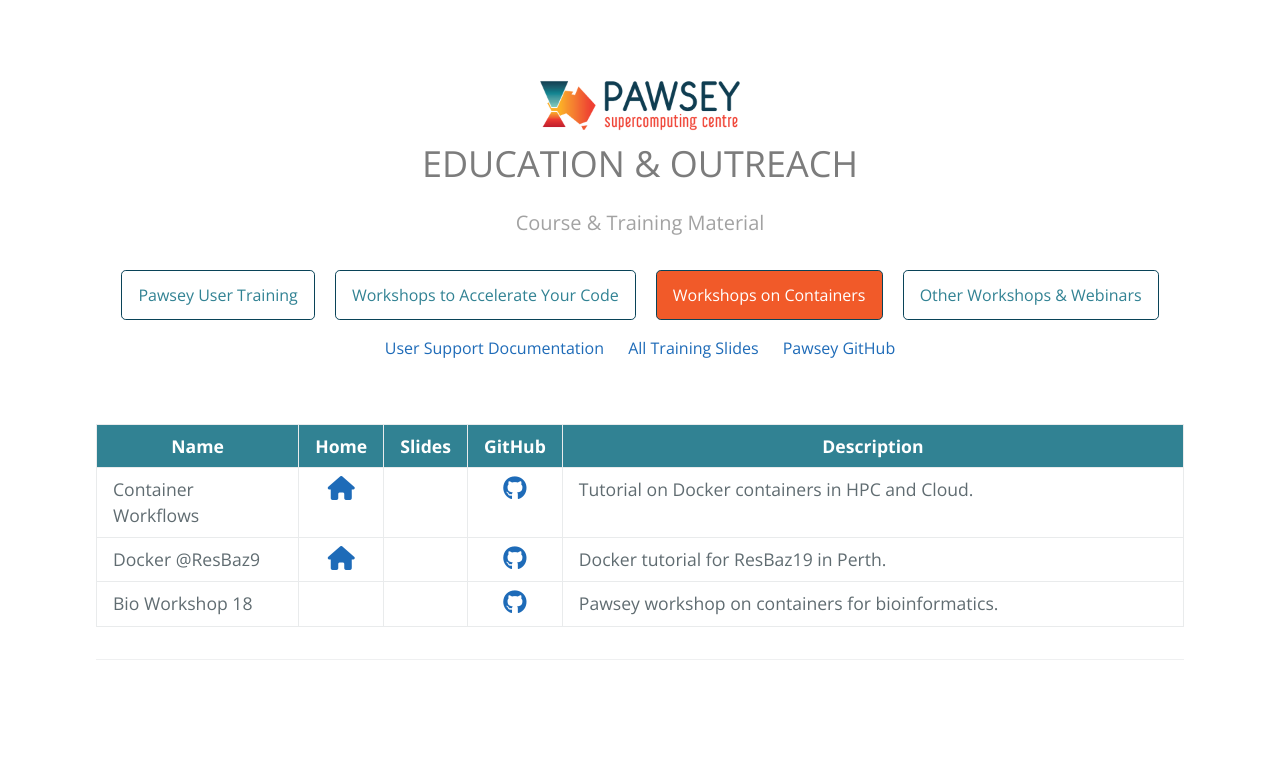
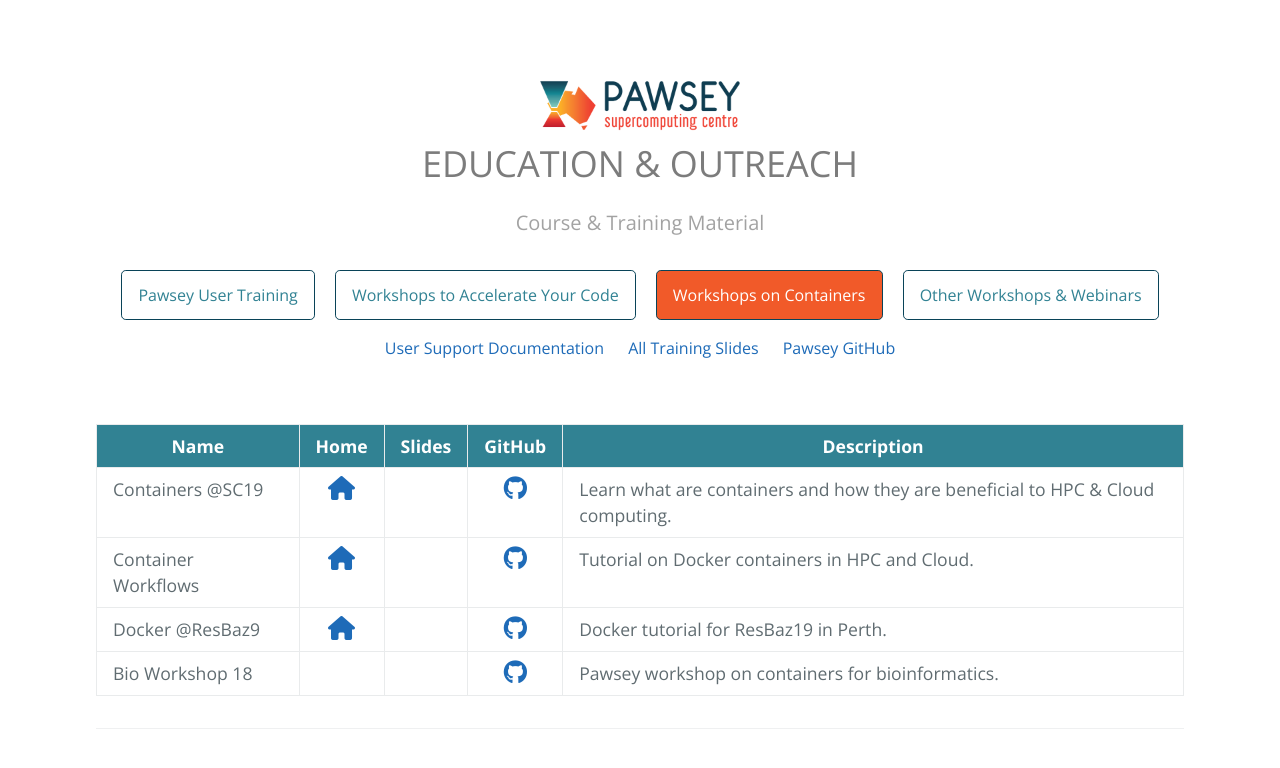
Before and after one commit to ratkinson0405/ratkinson0405.github.io, a Jekyll site: the page built from containers.md, in a window 1280 px wide. Shown: the top 768 px of the page. Built offline with Jekyll 4.4.1, drawn with Linux system fonts in a browser that asks for light colours; nearby versions of some CDN libraries; our own code applies the rules of GitHub Pages for plain Markdown files; the repository's description, which GitHub fills in, is left out; part of the change alters nothing that is shown.

Commit message:
Update links.yml

```diff
--- a/_data/links.yml
+++ b/_data/links.yml
@@ -1,13 +1,4 @@
 tableData:
-- title: User Support Documentation
-  type: external
-  url: https://support.pawsey.org.au/documentation
-- title: Training Material
-  type: external
-  url: https://support.pawsey.org.au/documentation/display/US/Training+Material
-- title: Pawsey GitHub
-  type: external
-  url: https://github.com/pawseysc
 - title: Introduction to Pawsey
   description: Advancing science through supercomputing.
   pageName: training.md
@@ -61,6 +52,11 @@ tableData:
   pageName: code.md
   ppt: https://support.pawsey.org.au/documentation/download/attachments/2162899/Optimising%20Serial%20Code.pdf?api=v2
   git: https://github.com/PawseySC/Optimising-Serial-Code
+- title: Containers @SC19
+  description: Learn what are containers and how they are beneficial to HPC & Cloud computing.
+  pageName: containers.md
+  url: https://pawseysc.github.io/sc19-containers
+  git: https://github.com/pawseysc/sc19-containers
 - title: Container Workflows
   description: Tutorial on Docker containers in HPC and Cloud.
   pageName: containers.md
```
